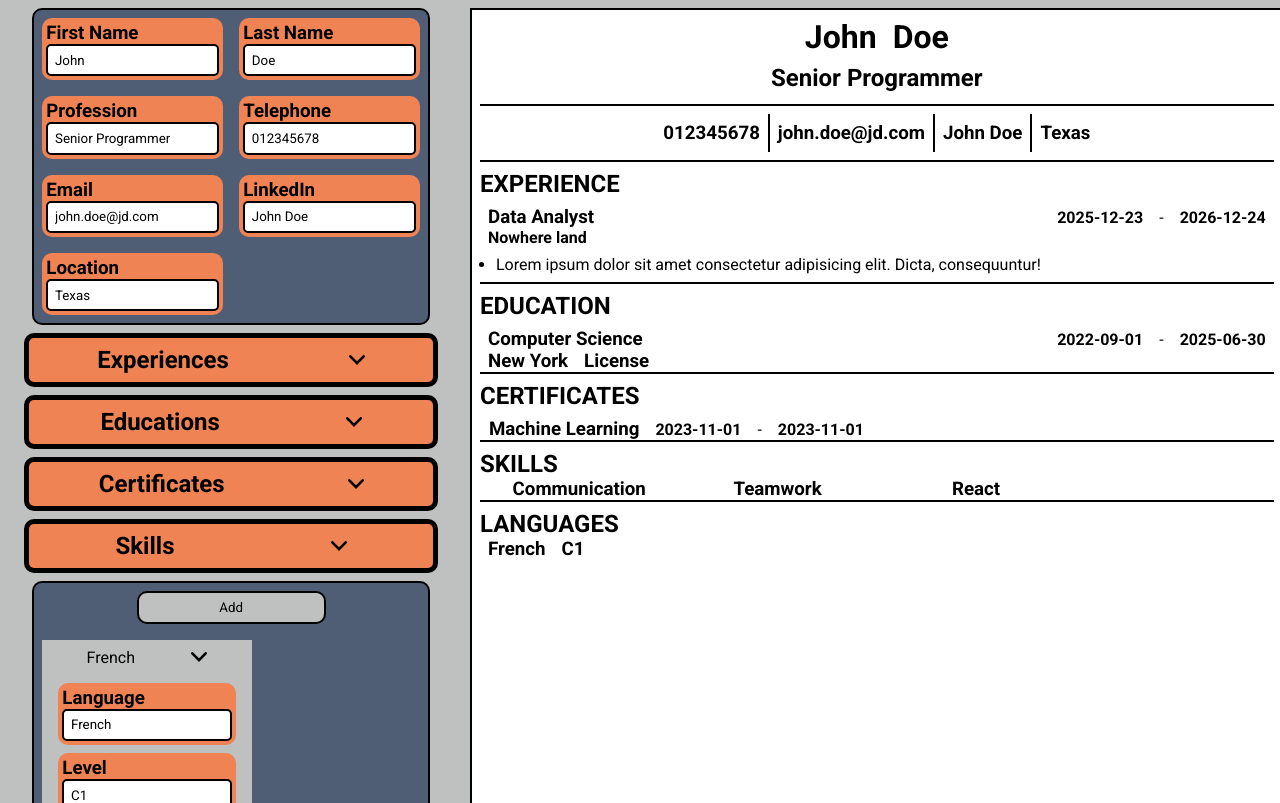
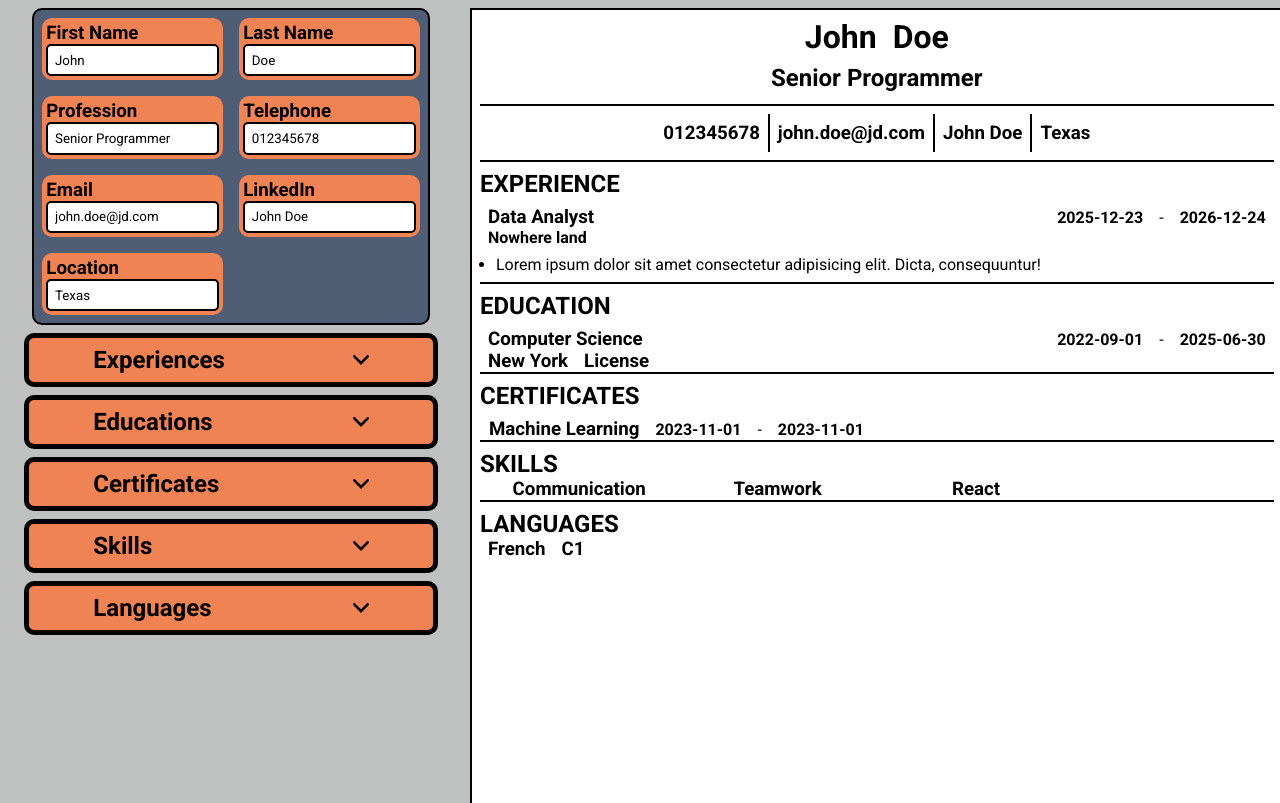
Before and after one commit to Pourixa/CVBuilder, a React (Vite) app: page / in a window 1280 px wide. Shown: the top 803 px of the page. Built offline with nearby package versions, Linux system fonts and the light colour scheme.

Commit message:
Add all properties to Language

```diff
--- a/components/edit.jsx
+++ b/components/edit.jsx
@@ -25,7 +25,9 @@ function Edit({
   onSkillAdd,
   onSkillDelete,
 
-  onLanguageChange
+  onLanguageChange,
+  onLanguageAdd,
+  onLanguageDelete
 }) {
   return (
     <div className="edit">
@@ -34,7 +36,7 @@ function Edit({
       <EducationForm educations={data.educations} onEducationChange={onEducationChange} onEducationAdd = {onEducationAdd} onEducationDelete={onEducationDelete}/>
       <CertificateForm certificates={data.certificates} onCertificateChange={onCertificateChange} onCertificateAdd = {onCertificateAdd} onCertificateDelete = {onCertificateDelete}/>
       <SkillForm skills={data.skills} onSkillChange={onSkillChange} onSkillAdd = {onSkillAdd} onSkillDelete={onSkillDelete}/>
-      <LanguageForm languages={data.languages} onLanguageChange={onLanguageChange} />
+      <LanguageForm languages={data.languages} onLanguageChange={onLanguageChange} onLanguageAdd = {onLanguageAdd} onLanguageDelete={onLanguageDelete}/>
     </div>
   )
 }
--- a/components/editLanguage.jsx
+++ b/components/editLanguage.jsx
@@ -1,12 +1,18 @@
 import { AddButton } from "./addbutton"
+import { Title } from "./editTitle";
 import { SingleLang } from "./singleLang"
+import { useState } from "react"
+function LanguageForm({ languages, onLanguageChange , onLanguageAdd , onLanguageDelete }) {
+  const [folded,setFolded] = useState(true);
 
-function LanguageForm({ languages, onLanguageChange }) {
   return (
-    <div className="editLanguage">
-      <AddButton/>
-        <SingleLang languages={languages} onLanguageChange={onLanguageChange}/>
-    </div>
+    <>
+      <Title folded={folded} onToggle={() => setFolded(!folded)} name={"Languages"} />
+      {!folded && <div className="editLanguage">
+        <AddButton addFunction={onLanguageAdd}/>
+          <SingleLang languages={languages} onLanguageChange={onLanguageChange} onLanguageDelete = {onLanguageDelete}/>
+      </div>}
+    </>
   )
 }
 
--- a/components/singleLang.jsx
+++ b/components/singleLang.jsx
@@ -1,16 +1,17 @@
+import { DeleteButton } from "./deleteButton";
 import { Input } from "./input";
 import { useState } from "react";
-function SingleLang({languages , onLanguageChange })
+function SingleLang({languages , onLanguageChange , onLanguageDelete })
 {
-            const [folded , setFold] = useState(false);
-        function handleFold()
-        {
-          setFold(prev => !prev)
-        }
+    const [unfolded , setUnFold] = useState(0);
+    function handleFold(index)
+    {
+      setUnFold(index);
+    }
     return <>
           {languages.map((language, index) => (
-        <div key={language.id} className={(folded ? "folded" : "notfolded")} >
-                        <div className="languageTitle" onClick={handleFold}>
+        <div key={language.id} className={(unfolded == index ? "notfolded" : "folded")} >
+                <div className="languageTitle" onClick={() => {handleFold(index)}}>
                 <p>{language.language}</p>
                 <svg xmlns="http://www.w3.org/2000/svg" xmlns:xlink="http://www.w3.org/1999/xlink" fill="#000000" version="1.1" id="Capa_1" width="16px" height="16px" viewBox="0 0 30.727 30.727" xml:space="preserve">
                   <g>
@@ -25,7 +26,7 @@ function SingleLang({languages , onLanguageChange })
             value={language.language}
             onChange={e => onLanguageChange(index, 'language', e.target.value)}
             placeholder="French"
-            style = {{display :folded ? "none" : "flex"}}
+            style = {{display :unfolded == index ? "flex" : "none"}}
           />
           <Input
             label="Level"
@@ -34,8 +35,9 @@ function SingleLang({languages , onLanguageChange })
             value={language.level}
             onChange={e => onLanguageChange(index, 'level', e.target.value)}
             placeholder="C1"
-            style = {{display :folded ? "none" : "flex"}}
+            style = {{display :unfolded == index ? "flex" : "none"}}
           />
+          <DeleteButton DeleteFunction={() => onLanguageDelete(index)} />
         </div>
       ))}</>
 }
--- a/src/App.jsx
+++ b/src/App.jsx
@@ -225,6 +225,31 @@ function App() {
     }))
   }
 
+    const handleAddLanguage = () =>
+  {
+        const idx = data.languages.length;
+    setData(prev => ({
+      ...prev,
+      languages: [
+        ...prev.languages,
+            {
+      id: 'lang-'+idx + 1,
+      language: 'French',
+      level: 'C1'
+    }
+    ]
+    }))
+  }
+  const handleDeleteLanguage = (index) =>
+  {
+    let arrayCopy = [...data.languages]
+    arrayCopy.splice(index,1)
+    setData(prev => ({
+      ...prev,
+      languages:arrayCopy
+    }))
+  }
+
   return (
     <>
       <Edit
@@ -247,7 +272,11 @@ function App() {
         onSkillAdd = {handleAddSkill}
         onSkillDelete = {handleDeleteSkill}
 
-        onLanguageChange={handleLanguageChange}
+        onLanguageChange = {handleLanguageChange}
+        onLanguageAdd = {handleAddLanguage}
+        onLanguageDelete = {handleDeleteLanguage}
+
+
       />
       <CVPage data={data} />
     </>
--- a/src/index.css
+++ b/src/index.css
@@ -338,8 +338,10 @@ box-shadow: 2px 2px 2px rgba(0, 0, 0, 0.288);
 
 .title {
     display: flex;
-    justify-content: space-around;
+    justify-content: space-between;
     padding: 0.5em;
+    padding-left: 4em;
+    padding-right: 4em;
     border: 5px solid black;
     align-items: center;
     border-radius: 10px;
@@ -363,6 +365,9 @@ background-color: var(--firstColor);
     transform: rotate(180deg);
 }
 
+
+
+
 /* ///// */
 
 .editSkill > div {
```
